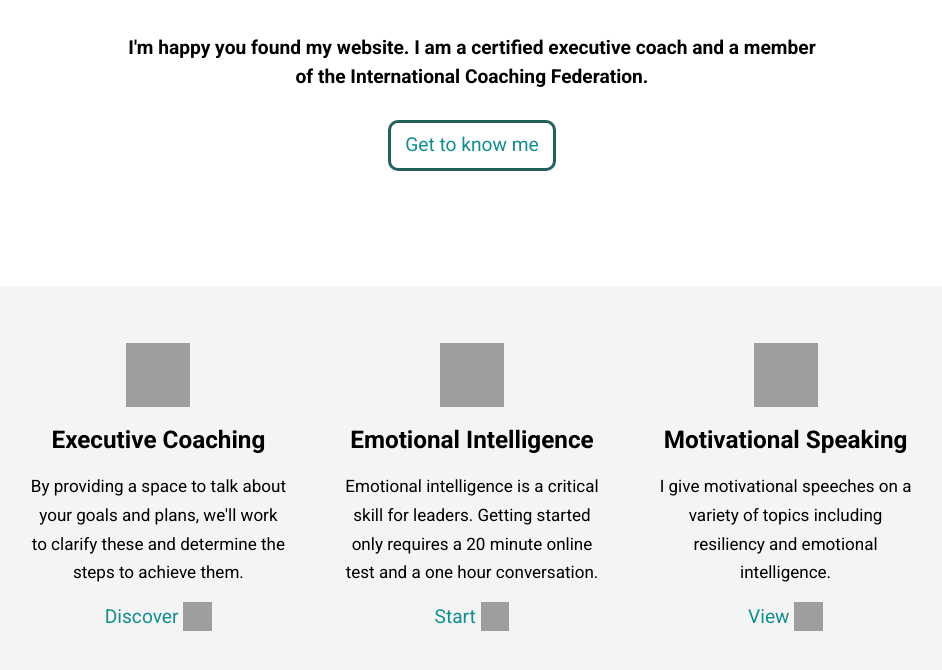
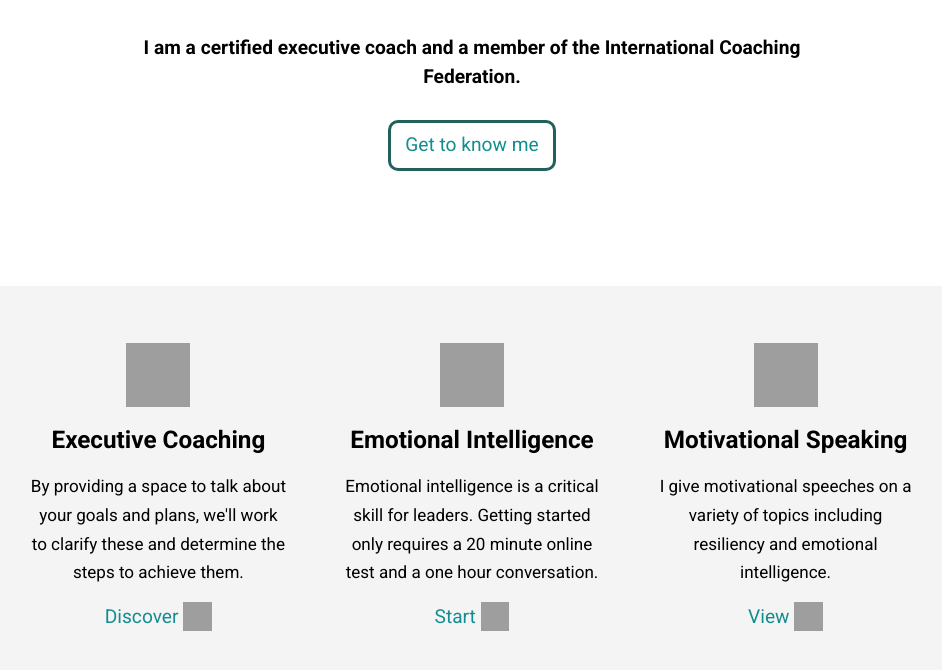
Before and after one commit to AlexSpagnuolo/rozross, a Jekyll site: the page built from index.html, in a window 1280 px wide and 900 px high, scrolled down 359 px, cut to the strip 224-894 px from the top of the window. Shown: the whole strip, without its empty margins (168-1110 px from the left). Built offline with Jekyll 4.4.1, drawn with Linux system fonts in a browser that asks for light colours; grey boxes are pictures that could not be loaded.

Commit message:
Update Pages “home”

```diff
--- a/_data/home.yml
+++ b/_data/home.yml
@@ -1,7 +1,7 @@
 hook: Working together to engage your potential
 intro: >-
-  I'm happy you found my website. I am a certified executive coach and a member
-  of the International Coaching Federation.
+  I am a certified executive coach and a member of the International Coaching
+  Federation.
 testimonial: >-
   Roz’s coaching service was professional, intuitive and supportive. Her
   invaluable insights helped me to see a situation in a different light and
```
